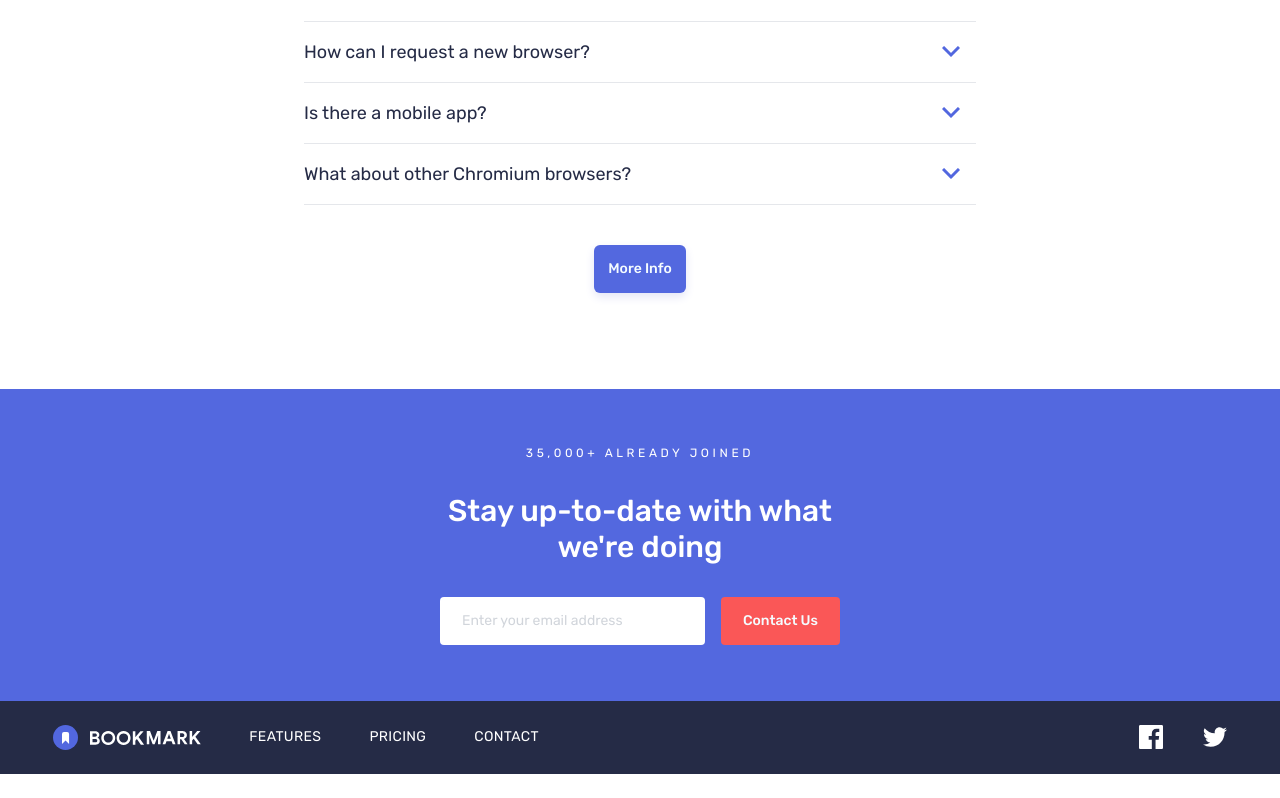
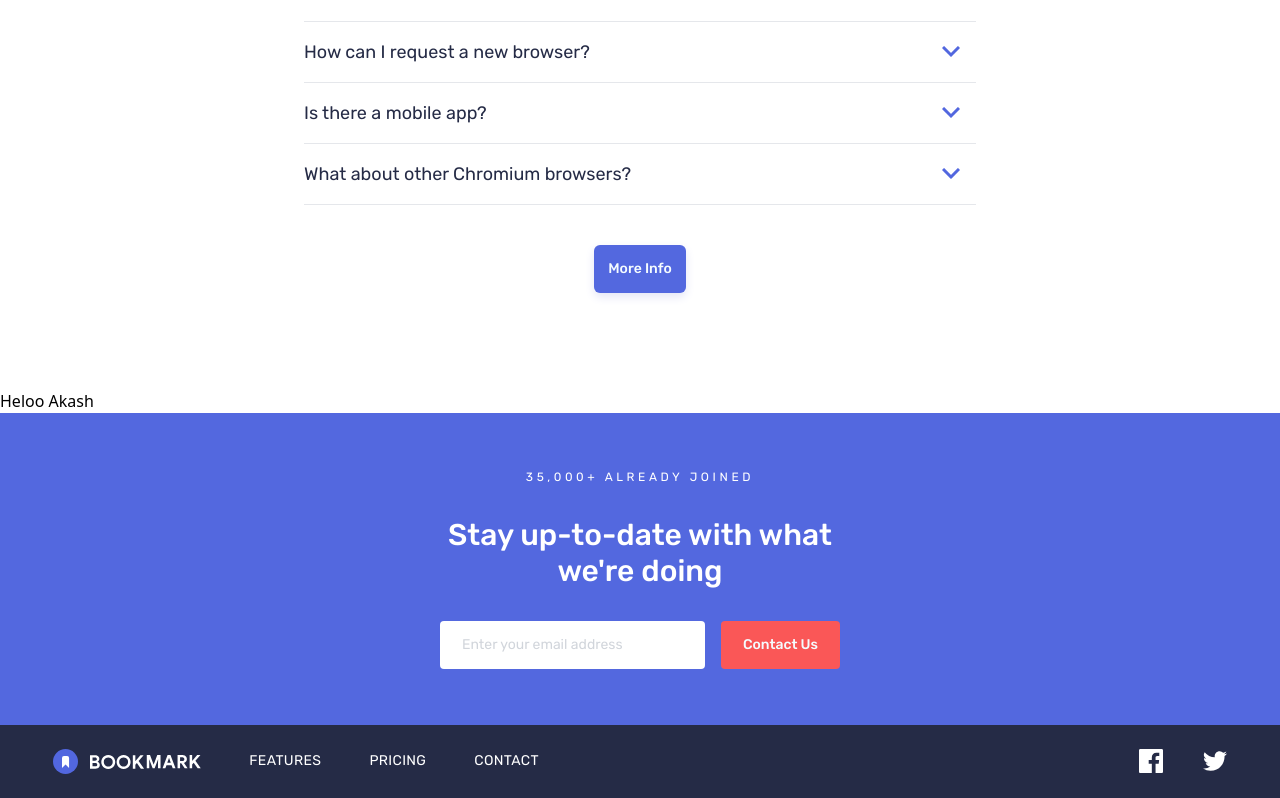
Before and after one commit to Segiterio/Bookmark_Page, a React (Vite) app: page / in a window 1280 px wide. Shown: the part 2363-3161 px from the top of the page. Before the commit the page ends 3137 px from the top, so only its background shows below. Built offline with nearby package versions, Linux system fonts and the light colour scheme.

Commit message:
New chages

```diff
--- a/src/App.tsx
+++ b/src/App.tsx
@@ -13,6 +13,7 @@ function App() {
       <Features />
       <BrowserCards />
       <FAQ />
+      <div>Heloo Akash</div>
       <Newsletter/>
       <Footer/>
     </>
```
